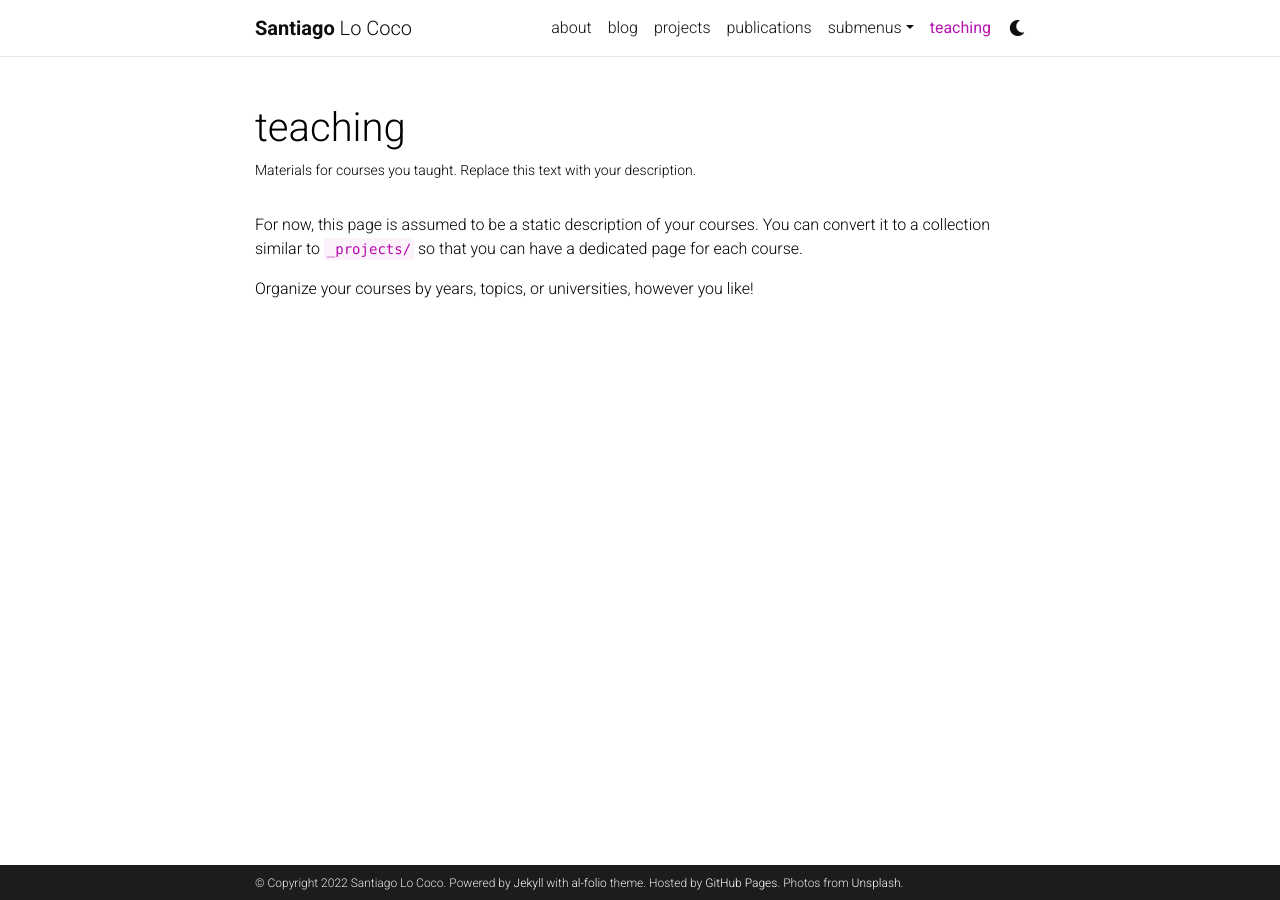
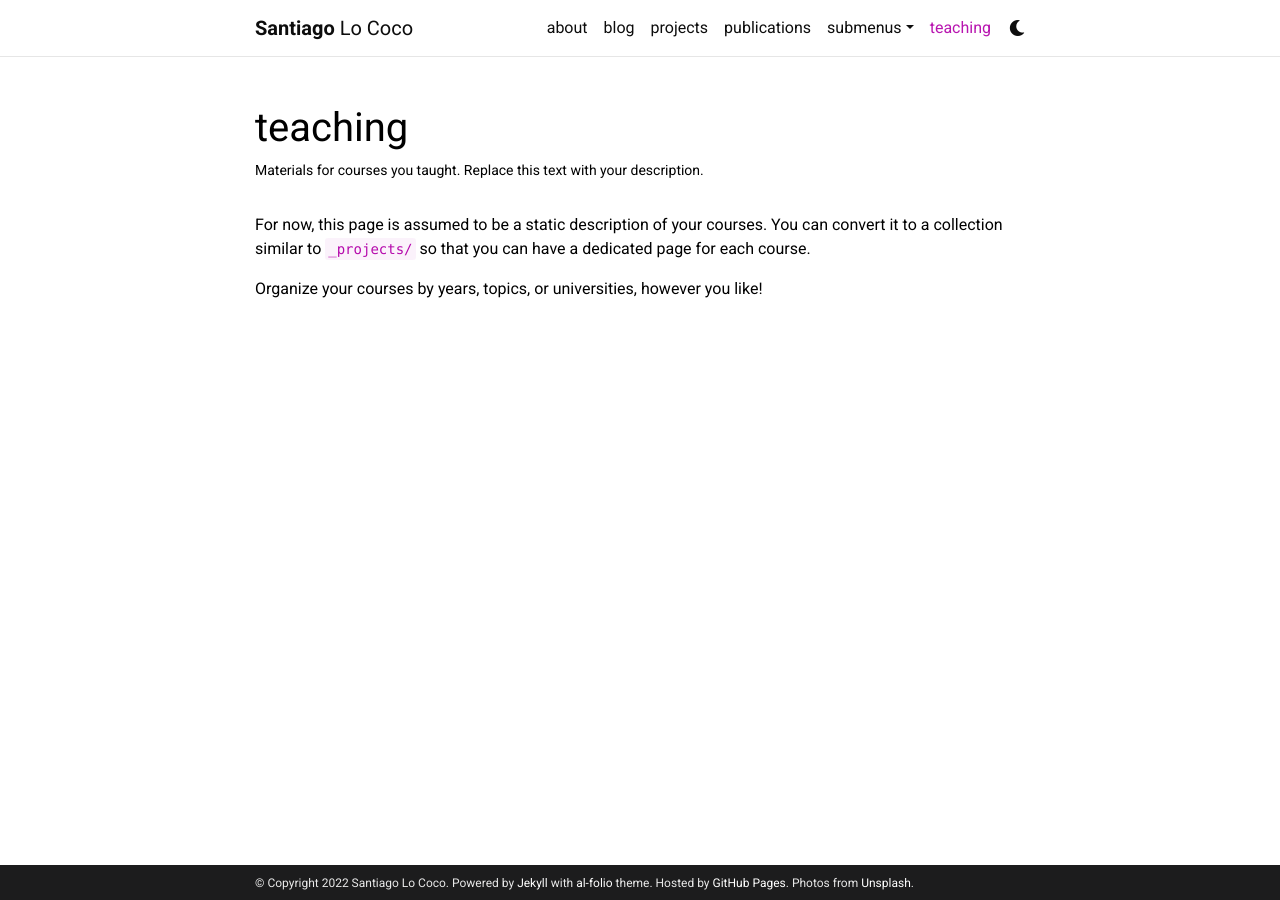
Before and after one commit to santilococo/santilococo.github.io, a Jekyll site: the page built from _pages/teaching.md, in a window 1280 px wide. Built offline with Jekyll 4.4.1, drawn with Linux system fonts in a browser that asks for light colours; comment, search, counter and statistics services are not loaded; a style sheet for code colours, icons or effects is not loaded.

Commit message:
Change default font-weight to 400

```diff
--- a/_includes/head.html
+++ b/_includes/head.html
@@ -9,7 +9,8 @@
     <!-- Fonts & Icons -->
     <link rel="stylesheet" href="https://cdn.jsdelivr.net/npm/@fortawesome/fontawesome-free@{{ site.fontawesome.version }}/css/all.min.css" integrity="{{ site.fontawesome.integrity }}" crossorigin="anonymous">
     <link rel="stylesheet" href="https://cdn.jsdelivr.net/npm/academicons@{{ site.academicons.version }}/css/academicons.min.css" integrity="{{ site.academicons.integrity }}" crossorigin="anonymous">
-    <link rel="stylesheet" type="text/css" href="https://fonts.googleapis.com/css?family=Roboto:300,400,500,700|Roboto+Slab:100,300,400,500,700|Material+Icons">
+    <!-- <link rel="stylesheet" type="text/css" href="https://fonts.googleapis.com/css?family=Roboto:300,400,500,700|Roboto+Slab:100,300,400,500,700|Material+Icons"> -->
+    <link rel="stylesheet" type="text/css" href="https://fonts.googleapis.com/css?family=Roboto:400,500,700|Roboto+Slab:100,300,400,500,700|Material+Icons">
 
     <!-- Code Syntax Highlighting -->
     <link rel="stylesheet" href="https://gitcdn.link/repo/jwarby/jekyll-pygments-themes/master/{{ site.highlight_theme }}.css" />
```
